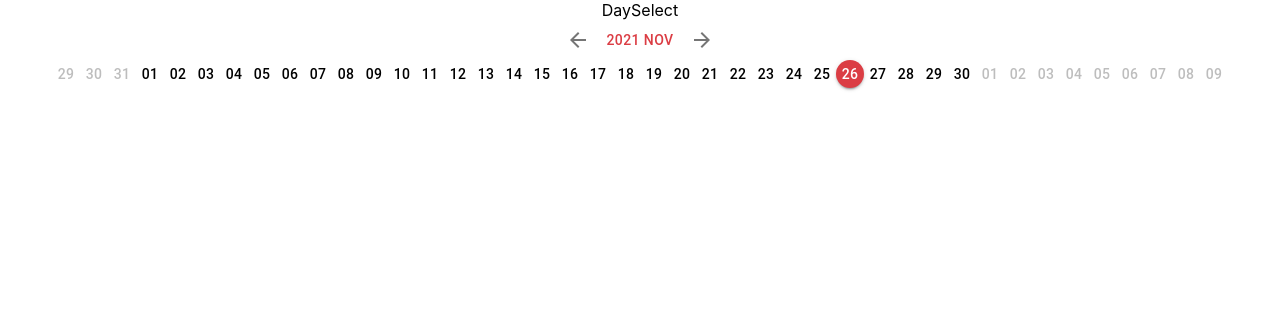
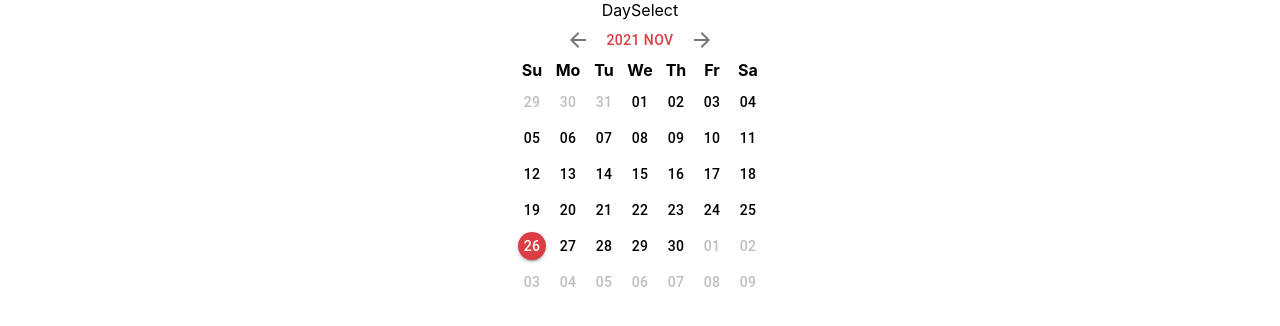
Before and after one commit to JosephT5566/trend_pre_work, a React (Create React App) app: page / in a window 1280 px wide. Shown: the top 326 px of the page. Built offline with nearby package versions, Linux system fonts and the light colour scheme.

Commit message:
set grid style of container

```diff
--- a/src/components/Calender.tsx
+++ b/src/components/Calender.tsx
@@ -21,14 +21,20 @@ const NavBar = styled('div')({
 
 const DaySelectorContainer = styled('div')({
 	display: 'grid',
+	gridTemplateColumns: 'repeat(7, 1fr)',
+	gap: '0.5em',
 });
 
 const MonthSelectorContainer = styled('div')({
 	display: 'grid',
+	gridTemplateColumns: 'repeat(4, 1fr)',
+	gap: '0.5em',
 });
 
 const YearSelectorContainer = styled('div')({
 	display: 'grid',
+	gridTemplateColumns: 'repeat(4, 1fr)',
+	gap: '0.5em',
 });
 
 enum SelectActionKind {
@@ -180,6 +186,7 @@ const DaySelector = (props: {
 }) => {
 	const { year, month, today, selectedDay, dispatch, onClick } = props;
 	const [daysArray, setDaysArray] = useState<Array<IDateButton>>([]);
+	const week = ['Su', 'Mo', 'Tu', 'We', 'Th', 'Fr', 'Sa'];
 
 	useEffect(() => {
 		console.log('daysArray', daysArray);
@@ -252,7 +259,12 @@ const DaySelector = (props: {
 					<ArrowForward />
 				</IconButton>
 			</NavBar>
-			<div>
+			<DaySelectorContainer>
+				{week.map((weekday, index) => (
+					<div style={{ fontWeight: 'bold', textAlign: 'center' }} key={index}>
+						{weekday}
+					</div>
+				))}
 				{daysArray.map((day, index) => (
 					<CircleButton
 						key={index}
@@ -266,7 +278,7 @@ const DaySelector = (props: {
 						{day.date.format('DD')}
 					</CircleButton>
 				))}
-			</div>
+			</DaySelectorContainer>
 		</>
 	);
 };
@@ -302,7 +314,7 @@ const MonthSelector = (props: {
 					<ArrowForward />
 				</IconButton>
 			</NavBar>
-			<div>
+			<MonthSelectorContainer>
 				{monthesArray.map((month, index) => (
 					<CircleButton
 						key={index}
@@ -316,7 +328,7 @@ const MonthSelector = (props: {
 						{MONTH_TABLE[month.month].label}
 					</CircleButton>
 				))}
-			</div>
+			</MonthSelectorContainer>
 		</>
 	);
 };
@@ -361,7 +373,7 @@ const YearSelector = (props: {
 					<ArrowForward />
 				</IconButton>
 			</NavBar>
-			<div>
+			<YearSelectorContainer>
 				{yearsArray.map((year, index) => (
 					<CircleButton
 						key={index}
@@ -375,7 +387,7 @@ const YearSelector = (props: {
 						{year.year}
 					</CircleButton>
 				))}
-			</div>
+			</YearSelectorContainer>
 		</>
 	);
 };
```
